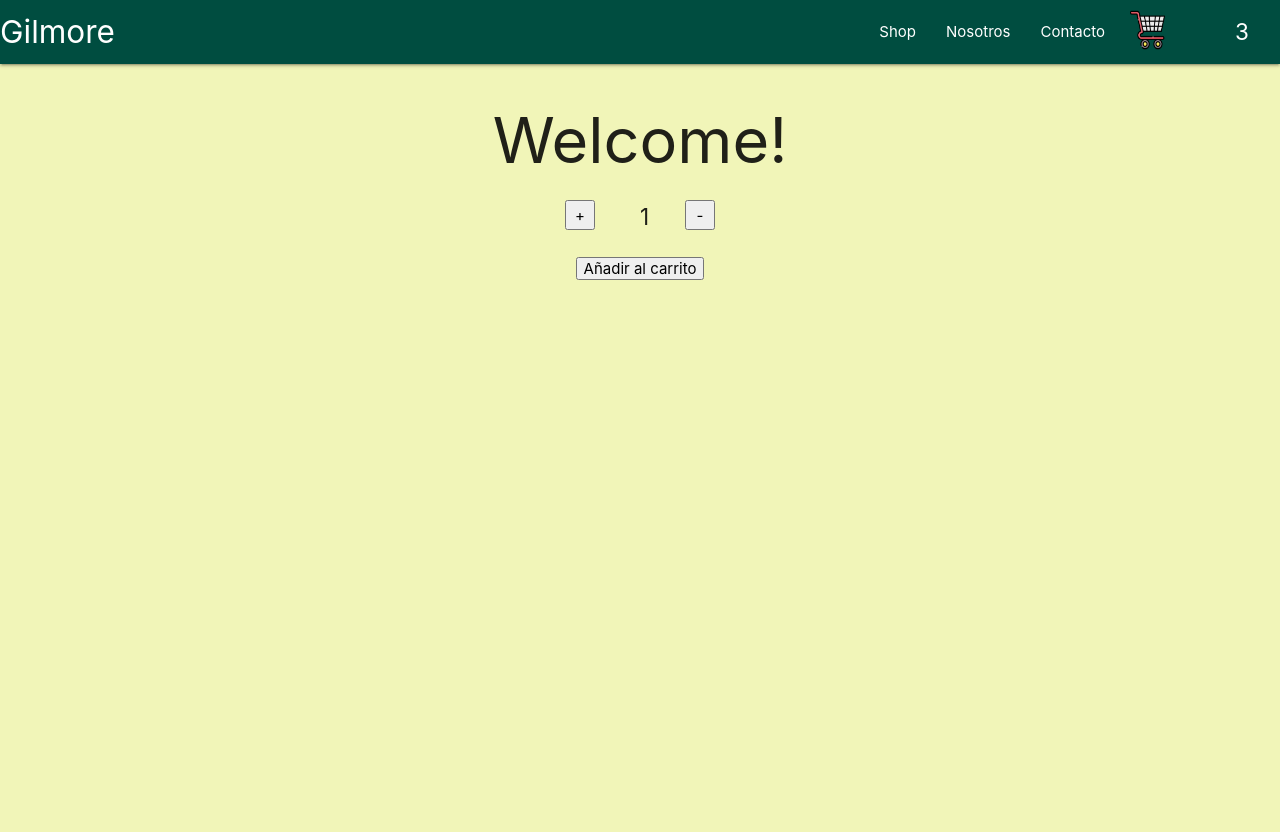
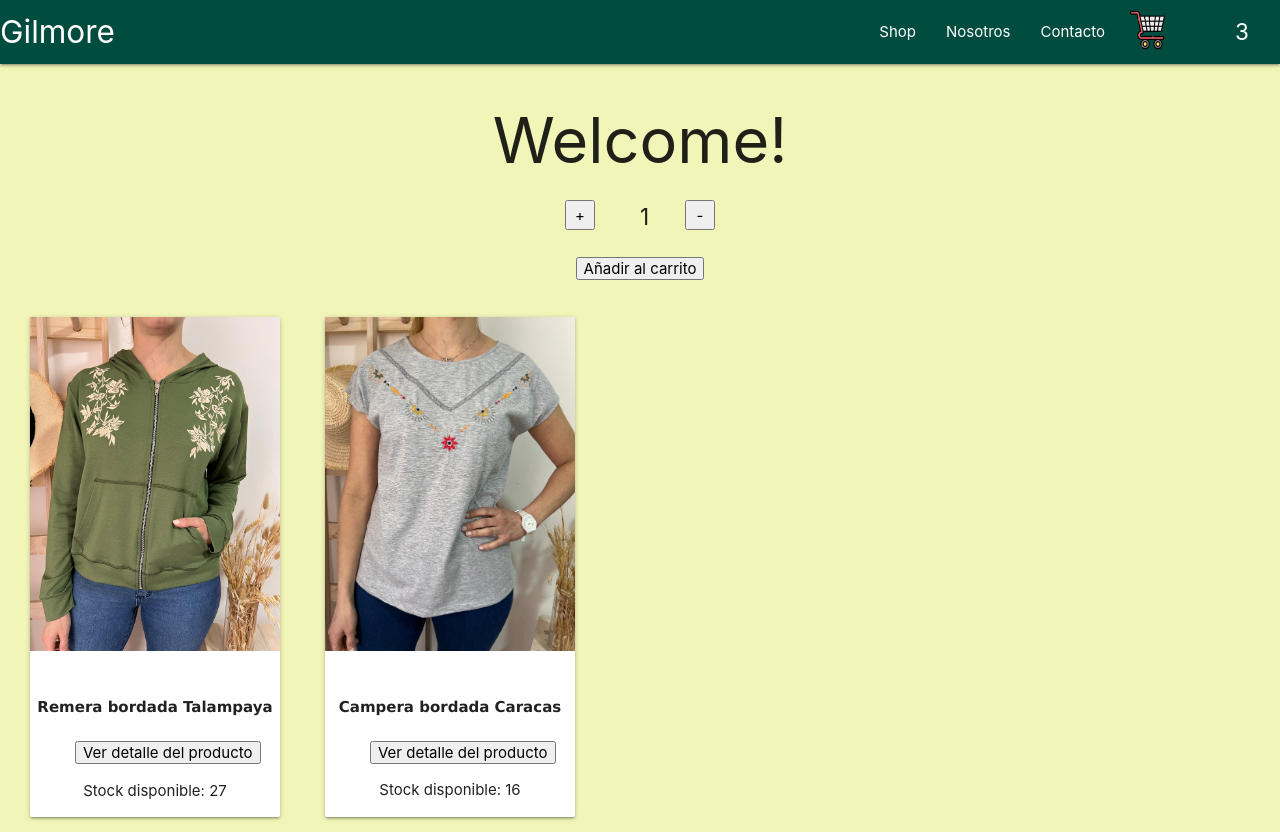
Before and after one commit to magalizap/desafio-2-react, a React (Create React App) app: page / in a window 1280 px wide. Before the commit the page ends 800 px from the top, so only its background shows below. Built offline with nearby package versions, Linux system fonts and the light colour scheme.

Commit message:
nuevo commit

```diff
--- /dev/null
+++ b/src/components/Item.js
@@ -0,0 +1,15 @@
+import React from 'react'
+
+const item = ({producto}) => {
+
+  return (
+    <div className='card'>
+       <img className='imgProductos' src= {producto.imagen} alt='imagen'></img>
+       <h1 className='productoTitle'>{producto.nombre}</h1>
+       <button className='botonProducto'>Ver detalle del producto</button>
+       <footer className='footerProducto'>{producto.stock}</footer>
+    </div>
+  )
+}
+
+export default item
--- a/src/components/ItemCount.js
+++ b/src/components/ItemCount.js
@@ -1,8 +1,7 @@
-import React from 'react'
-
+import { useState } from 'react';
 const ItemCount = ({stock, initial, onAdd}) => {
 
-  const [valor, setValor] = React.useState(1);
+  const [valor, setValor] = useState(1);
   return (
     <>
         <div className='alinear'>
--- /dev/null
+++ b/src/components/ItemList.js
@@ -0,0 +1,26 @@
+import React from 'react'
+import campera from '../assets/img/campera-bordada.jpg'
+import remera from '../assets/img/remera-gris.jpg'
+import Item from './Item'
+
+const productos = [
+  {
+    nombre: "Remera bordada Talampaya",
+    imagen: campera,
+    stock: "Stock disponible: 27"
+  },
+  {
+    nombre: "Campera bordada Caracas",
+    imagen: remera,
+    stock: "Stock disponible: 16"
+  }
+]
+const ItemList = () => {
+  return (
+    <main className='alinearProductos'>
+        {productos.map(producto => <Item producto = {producto}/>)}
+    </main>
+  )
+}
+
+export default ItemList
--- a/src/components/ItemListContainer.js
+++ b/src/components/ItemListContainer.js
@@ -1,11 +1,17 @@
 import React from 'react'
 import ItemCount from './ItemCount'
+import ItemList from './ItemList'
+
+
+
 
 export const ItemListContainer = ({saludo}) => {
   return (
     <>
       <h1>{saludo}</h1>
       <ItemCount stock={5} initial={1} onAdd={(valor)=>alert("Añadiste "+ valor + " productos al carrito")}/>
+      <ItemList/>
+
     </>
 
   )
--- a/src/index.css
+++ b/src/index.css
@@ -41,3 +41,32 @@ h1{
   width: 30px;
   height: 30px;
 }
+.card{
+  background-color: darkolivegreen;
+  width: 20%;
+}
+.imgProductos{
+  width: 100%;
+}
+.productoTitle{
+  width: 100%;
+  font-size: 1em;
+  font-weight: bold;
+  font-family: Verdana, Geneva, Tahoma, sans-serif;
+}
+.alinearProductos{
+  display: flex;
+  gap: 3em;
+  margin-left: 2em;
+  margin-top: 2em;
+}
+
+.botonProducto{
+  margin-left: 3em;
+}
+.footerProducto{
+  display: flex;
+  justify-content: center;
+  margin-top: 1em;
+  margin-bottom: 1em;
+}
```
Also changed, not shown: src/assets/img/campera-bordada.jpg (added), src/assets/img/remera-gris.jpg (added).
